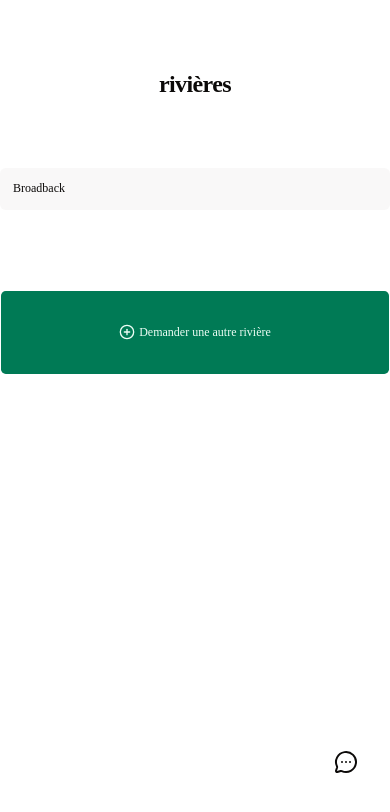
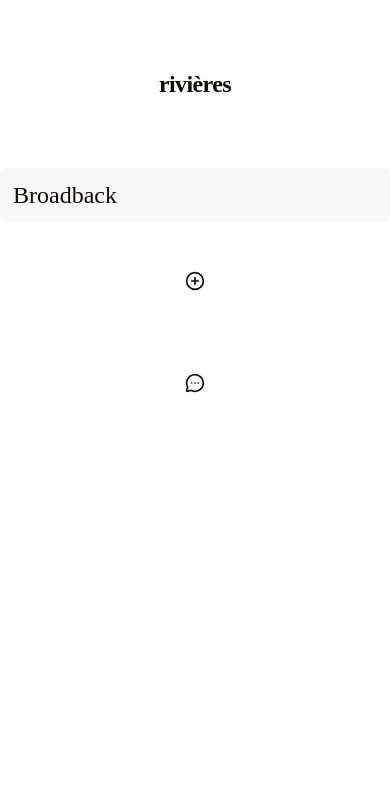
Before and after one commit to shawninder/demo-etapes, a Next.js app: page / in a window 390 px wide. Shown: the top 812 px of the page. Built offline with nearby package versions, Linux system fonts and the light colour scheme.

Commit message:
feedback form link + minor CSS tweaks

```diff
--- a/src/app/[slug]/page.tsx
+++ b/src/app/[slug]/page.tsx
@@ -27,11 +27,14 @@ export default async function RiverPage({
 
   return (
     <>
-      <h1 className="text-xl sm:text-3xl font-semibold leading-10 tracking-tight text-foreground capitalize text-center w-full my-2 sm:my-16">
-        <Link href="/" className="hover:text-level-neutral-text">
+      <h1 className="text-foreground my-2 w-full text-center leading-10 font-semibold tracking-tight capitalize 2xl:my-16">
+        <Link
+          href="/"
+          className="hover:text-level-neutral-text 2xs:w-fit mx-auto block"
+        >
           <Item>
             <ItemContent>
-              <ItemTitle>{slug}</ItemTitle>
+              <ItemTitle className="2xs:text-3xl">{slug}</ItemTitle>
             </ItemContent>
             <ItemActions>
               <ChevronDown className="inline size-3 sm:size-6" />
--- a/src/app/layout.tsx
+++ b/src/app/layout.tsx
@@ -1,8 +1,11 @@
 import type { Metadata } from "next";
+import Link from "next/link";
 import { Geist, Geist_Mono } from "next/font/google";
+import { MessageCircleMore } from "lucide-react";
+
+import { Button } from "@/components/ui/button";
+
 import "./globals.css";
-import { MessageCircleMore } from "lucide-react";
-import Link from "next/link";
 
 const geistSans = Geist({
   variable: "--font-geist-sans",
@@ -29,15 +32,23 @@ export default function RootLayout({
       lang="en"
       className={`${geistSans.variable} ${geistMono.variable} h-full antialiased`}
     >
-      <body className="min-h-full font-sans bg-background flex flex-col items-center">
-        <main className="w-full max-w-2xl flex flex-col">{children}</main>
-        <footer className="fixed bottom-1/12 right-1/12">
+      <body className="bg-background flex min-h-full flex-col items-center font-sans">
+        <main className="flex w-full max-w-2xl flex-col">{children}</main>
+        <footer className="my-4 w-full max-w-2xl">
           <Link
-            href=""
+            href="https://docs.google.com/forms/d/e/1FAIpQLScOsLgjGb0QD1r621ZM4k7vkjsRDu8dpeFQcJyX77DF72s1tw/viewform?usp=publish-editor"
             title="contact"
-            className="cursor-pointer hover:text-level-helpful-text"
+            target="_blank"
+            className="mb-8 w-full"
           >
-            <MessageCircleMore />
+            <Button
+              variant="ghost"
+              size="lg"
+
+              className="hover:text-level-helpful-text 2xs:py-8 h-fit w-full cursor-pointer py-2 whitespace-normal"
+            >
+              <MessageCircleMore className="size-5" />
+            </Button>
           </Link>
         </footer>
       </body>
--- a/src/app/page.tsx
+++ b/src/app/page.tsx
@@ -10,12 +10,12 @@ export default function Home() {
       <h1 className="text-foreground my-16 w-full text-center text-2xl leading-10 font-semibold tracking-tight">
         rivières
       </h1>
-      <ItemGroup>
+      <ItemGroup className="capitalize">
         {Object.keys(rivers).map((slug) => (
           <Link key={slug} href={`/${slug}`} className="w-full">
             <Item
               variant="muted"
-              className="hover:bg-level-neutral-bg hover:border-level-neutral-border hover:text-level-neutral-text capitalize"
+              className="hover:bg-level-neutral-bg hover:border-level-neutral-border hover:text-level-neutral-text 2xs:text-2xl"
             >
               {slug}
             </Item>
@@ -26,11 +26,11 @@ export default function Home() {
           href="https://docs.google.com/forms/d/e/1FAIpQLSehHnLfEFqB4ANk8DUzP0hUmhn4uB1yTEa5eaQ71puT7r2bqQ/viewform?usp=publish-editor"
         >
           <Button
+            variant="ghost"
             size="lg"
-            className="my-16 h-fit w-full cursor-pointer py-8 whitespace-normal"
+            className="hover:text-level-helpful-text 2xs:py-8 h-fit w-full cursor-pointer py-2 whitespace-normal"
           >
-            <PlusCircle className="4xs:inline hidden" />
-            Demander une autre rivière
+            <PlusCircle className="size-5" />
           </Button>
         </Link>
       </ItemGroup>
--- a/src/components/River.tsx
+++ b/src/components/River.tsx
@@ -66,14 +66,9 @@ export default function River({ features = [] }: RiverProps) {
 
   return (
     <ItemGroup className="feature-list w-full max-w-2xl gap-0 self-center">
-      <Item variant="outline" className="4xs:flex-row my-4 flex-col py-0.5">
-        <ItemContent>
-          <ItemDescription>
-            <label htmlFor="showRapidsCheckbox">Afficher les rapides</label>
-          </ItemDescription>
-        </ItemContent>
+      <Item className="4xs:flex-row 4xs:justify-end my-4 flex-col py-0.5">
+        <ItemTitle>🌊</ItemTitle>
         <ItemActions>
-          <label htmlFor="showRapidsCheckbox">🌊</label>
           <Switch
             id="showRapidsSwitch"
             onCheckedChange={toggleShowRapids}
```
